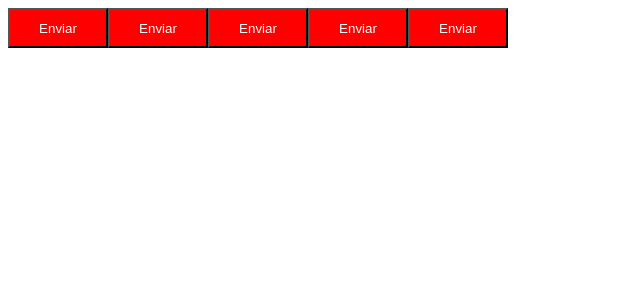
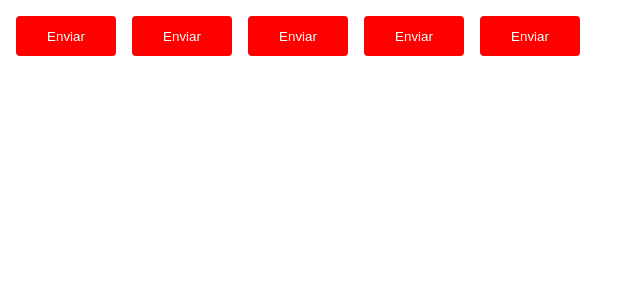
Before and after one commit to Esmaily87/pomodoro2, a React (Vite) app: page / in a window 1280 px wide. Shown: the top 300 px of the page, without its empty margins (0-640 px from the left). Built offline with nearby package versions, Linux system fonts and the light colour scheme.

Commit message:
Second commit

```diff
--- a/src/components/Button.styles.ts
+++ b/src/components/Button.styles.ts
@@ -17,10 +17,15 @@ const buttonVariants = {
 export const ButtonContainer = styled.button<ButtonContainerProps>`
   width: 100px;
   height: 40px;
+  border-radius: 4px;
+  border: 0;
+  margin: 8px;
+
   background-color: ${props => props.theme.primary};
   color: ${props => props.theme.white};
 
- /* ${props => {
+
+  /*${props => {
   return css
     `background-color: ${buttonVariants[props.variant]}
     `
```
